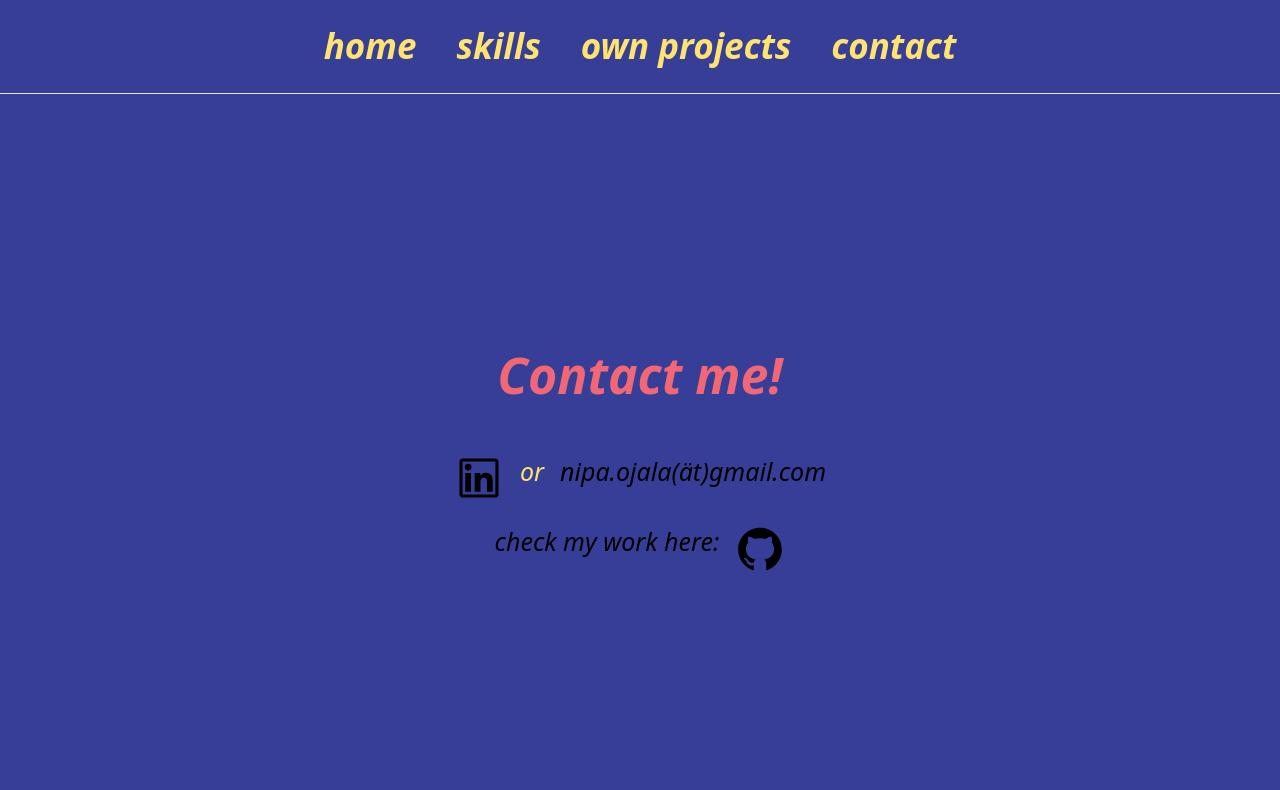
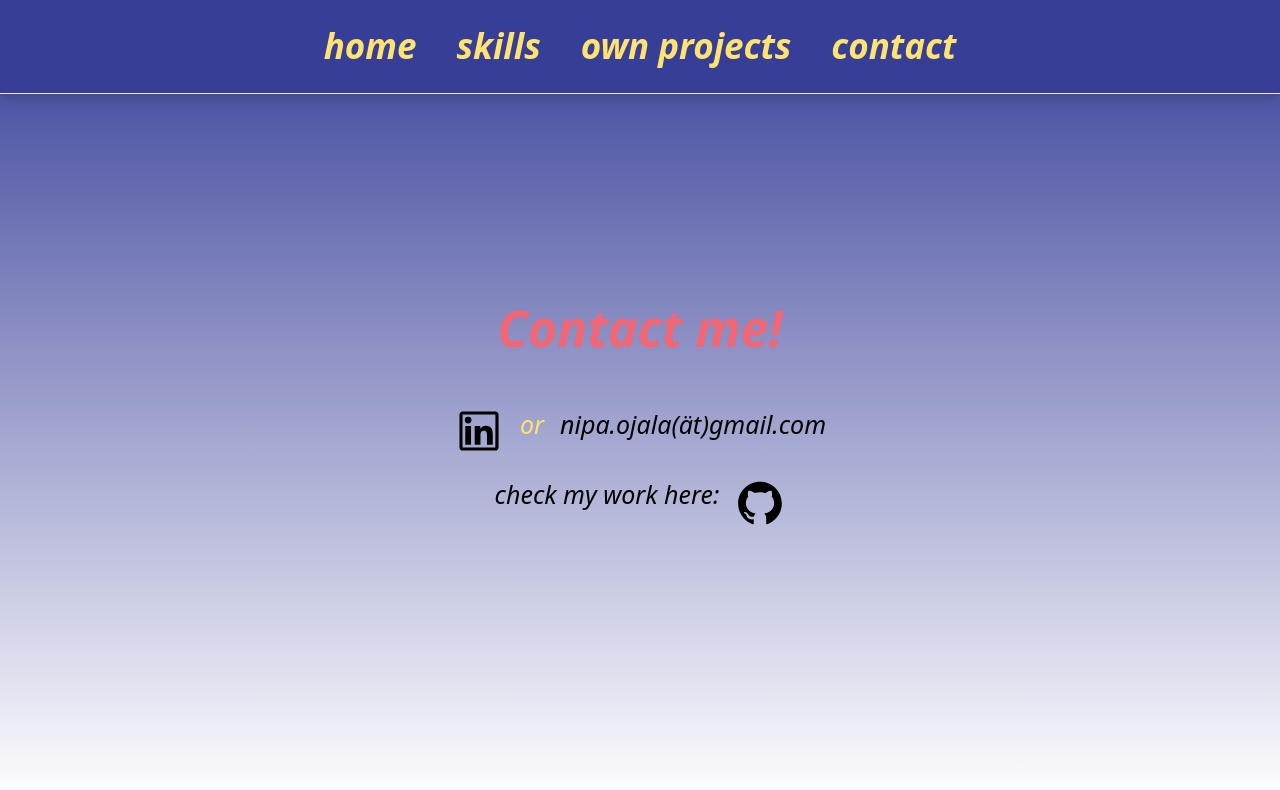
Before and after one commit to nipaojala/portfolio, a Next.js app: page /contact in a window 1280 px wide. Shown: the top 790 px of the page. Built offline with nearby package versions, Linux system fonts and the light colour scheme.

Commit message:
removed extra styling, now height works

```diff
--- a/src/components/Navbar/Navbar.tsx
+++ b/src/components/Navbar/Navbar.tsx
@@ -23,11 +23,11 @@ export const Navbar = () => {
 
   return (
     <>
-      {width > 1200 ? (
+      {width > 900 ? (
         <>
           <div
             style={{ height: 'auto' }}
-            className="relative t-0 w-screen border-b flex justify-center align-center items-center drop-shadow-lg bg-blue"
+            className="fixed w-screen border-b flex justify-center align-center items-center drop-shadow-lg bg-blue"
           >
             <ul className="flex flex-row">
               {items.map((item) => (
--- a/src/pages/_app.tsx
+++ b/src/pages/_app.tsx
@@ -7,19 +7,8 @@ import { MyMobileBarContext } from '../components/utils/useMobileBarOpenContext'
 
 export default function App({ Component, pageProps }: AppProps) {
   const [isMobilebarOpen, setisMobileBarOpen] = useState(false)
-
   return (
-    <div
-      style={{
-        padding: 0,
-        margin: 0,
-        flexGrow: 1,
-        display: 'flex',
-        maxHeight: '100dvh',
-        flexDirection: 'column',
-        position: 'relative',
-      }}
-    >
+    <>
       <Head>
         <title>Niilo`s portfolio</title>
         <meta name="description" content="Niilo's portfolio page" />
@@ -30,23 +19,8 @@ export default function App({ Component, pageProps }: AppProps) {
         value={{ isMobilebarOpen, setisMobileBarOpen }}
       >
         <Navbar />
-        <div
-          style={{
-            padding: 0,
-            margin: 0,
-            width: '100vw',
-            height: '100dvh',
-            display: 'flex',
-            opacity: isMobilebarOpen ? '50%' : '100%',
-            flexDirection: 'column',
-            position: 'relative',
-            overflowY: 'scroll',
-          }}
-          className="bg-blue"
-        >
-          <Component {...pageProps} />
-        </div>
+        <Component {...pageProps} />
       </MyMobileBarContext.Provider>
-    </div>
+    </>
   )
 }
--- a/src/pages/_document.tsx
+++ b/src/pages/_document.tsx
@@ -4,7 +4,7 @@ export default function Document() {
   return (
     <Html>
       <Head />
-      <body>
+      <body style={{ minHeight: '100dvh' }} className="bg-blue">
         <Main />
         <NextScript />
       </body>
--- a/src/pages/contact/index.tsx
+++ b/src/pages/contact/index.tsx
@@ -19,7 +19,10 @@ const Button: React.FC<{
 export default function Contact() {
   const { width } = useWindowSize()
   return (
-    <div className="flex flex-col justify-center items-center w-screen h-screen">
+    <div
+      className={`flex flex-col justify-center items-center w-screen`}
+      style={{ height: '100dvh' }}
+    >
       <h1 className="scale text-red p-10">Contact me!</h1>
       <div className={`flex flex-${width > 700 ? 'row' : 'col items-center'}`}>
         <Button url="https://www.linkedin.com/in/niilo-ojala-7ba5a3151/">
--- a/src/pages/index.tsx
+++ b/src/pages/index.tsx
@@ -7,7 +7,8 @@ export default function Home() {
     <div
       className={`flex flex-${
         width > 700 ? 'row' : 'col'
-      } justify-center items-center h-screen`}
+      } justify-center items-center`}
+      style={{ height: '100dvh' }}
     >
       <Image
         style={{ transform: width > 750 ? 'scale(0.9)' : undefined }}
--- a/src/pages/projects/index.tsx
+++ b/src/pages/projects/index.tsx
@@ -76,7 +76,9 @@ export default function Projects() {
 
   return (
     <>
-      <div className={`flex flex-col`}>
+      <div
+        className={`flex flex-col ${width > 700 ? 'pt-[100px]' : 'pt-[60px]'}`}
+      >
         {projects.map((project, index) => {
           const { alt, src, url, title } = project
           return (
--- a/src/pages/skills/index.tsx
+++ b/src/pages/skills/index.tsx
@@ -44,7 +44,10 @@ export default function Skills() {
     )
   }
   return (
-    <div className="flex flex-col justify-center items-center w-screen h-screen">
+    <div
+      className={`flex flex-col justify-center items-center w-screen`}
+      style={{ height: '100dvh' }}
+    >
       <div className="flex flex-col justify-center items-center w-[50vw] text-center">
         <h3 className={`scale text-red pb-3`}>These I have used</h3>
         <div className="flex flex-row pb-3">
```
